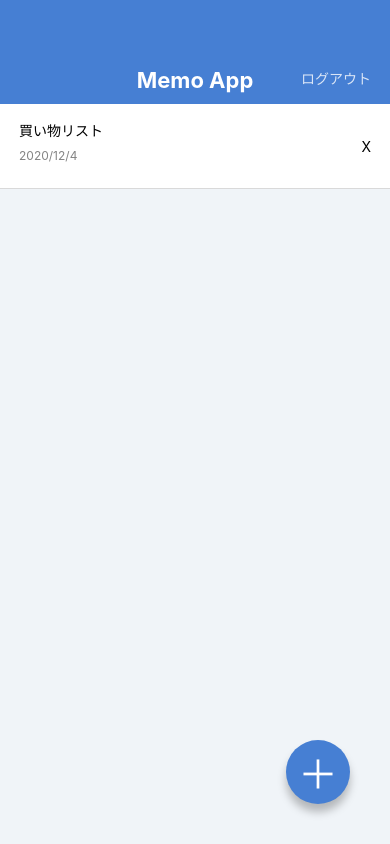
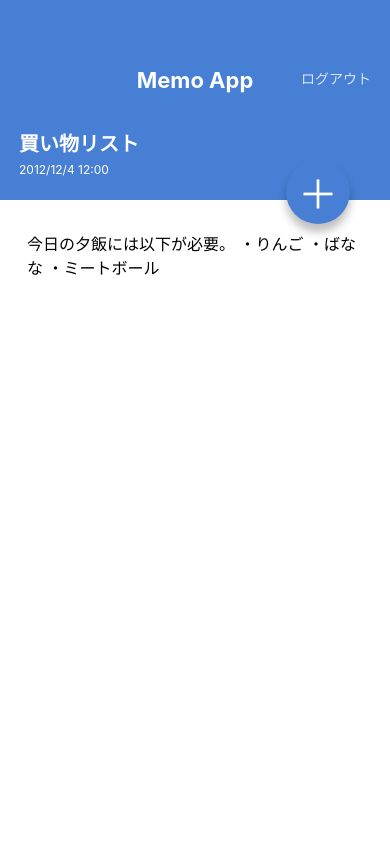
Before and after one commit to RyoroSuzuki/MemoApp, a React Native app: screen / in a window 390 px wide. Built offline with nearby package versions, Linux system fonts and the light colour scheme.

Commit message:
Memoの詳細ページの実装

```diff
--- a/App.jsx
+++ b/App.jsx
@@ -1,23 +1,8 @@
 import React from 'react';
-import { StyleSheet, View } from 'react-native';
-import AppBar from './src/components/AppBar';
-import MemoListItem from './src/components/MemoListItem';
-import CircleButton from './src/components/CircleButton';
+import MemoListScreen from './src/screen/MemoListScreen';
+import MemoDetailScreen from './src/screen/MemoDetailScreen';
 
 // eslint-disable-next-line react/function-component-definition
 export default function App() {
-  return (
-    <View style={styles.container}>
-      <AppBar />
-      <MemoListItem />
-      <CircleButton>＋</CircleButton>
-    </View>
-  );
+  return <MemoDetailScreen />;
 }
-
-const styles = StyleSheet.create({
-  container: {
-    flex: 1,
-    backgroundColor: '#F0F4F8',
-  },
-});
--- a/src/components/CircleButton.jsx
+++ b/src/components/CircleButton.jsx
@@ -1,18 +1,23 @@
-import { string } from 'prop-types';
+import { shape, string } from 'prop-types';
 import React from 'react';
 import { StyleSheet, View, Text } from 'react-native';
 
 export default function CircleButton(props) {
-  const { children } = props;
+  const { style, children } = props;
   return (
-    <View style={styles.circleButton}>
+    <View style={[styles.circleButton, style]}>
       <Text style={styles.circleButtonLabel}>{children}</Text>
     </View>
   );
 }
 
 CircleButton.propTypes = {
+  style: shape(),
   children: string.isRequired,
+};
+
+CircleButton.defaultProps = {
+  style: null,
 };
 
 const styles = StyleSheet.create({
--- /dev/null
+++ b/src/screen/MemoDetailScreen.jsx
@@ -0,0 +1,55 @@
+import React from 'react';
+import { StyleSheet, View, Text, ScrollView } from 'react-native';
+import AppBar from '../components/AppBar';
+import CircleButton from '../components/CircleButton';
+
+export default function MemoDetailScreen() {
+  return (
+    <View style={styles.container}>
+      <AppBar />
+      <View style={styles.memoHeader}>
+        <Text style={styles.memoTitle}>買い物リスト</Text>
+        <Text style={styles.memoDate}>2012/12/4 12:00</Text>
+      </View>
+      <ScrollView style={styles.memoBody}>
+        <Text style={styles.memoText}>
+          今日の夕飯には以下が必要。 ・りんご ・ばなな ・ミートボール
+        </Text>
+      </ScrollView>
+      <CircleButton style={{ top: 160, bottom: 'auto' }}>＋</CircleButton>
+    </View>
+  );
+}
+
+const styles = StyleSheet.create({
+  container: {
+    backgroundColor: '#FFFFFF',
+    flex: 1,
+  },
+  memoHeader: {
+    backgroundColor: '#467FD3',
+    height: 96,
+    justifyContent: 'center',
+    paddingHorizontal: 19,
+    paddingVertical: 24,
+  },
+  memoTitle: {
+    color: '#FFFFFF',
+    fontSize: 20,
+    fontWeight: 'bold',
+    lineHeight: 36,
+  },
+  memoDate: {
+    color: '#FFFFFF',
+    fontSize: 12,
+    lineHeight: 16,
+  },
+  memoBody: {
+    paddingHorizontal: 27,
+    paddingVertical: 32,
+  },
+  memoText: {
+    fontSize: 16,
+    lineHeight: 24,
+  },
+});
--- /dev/null
+++ b/src/screen/MemoListScreen.jsx
@@ -0,0 +1,22 @@
+import React from 'react';
+import { View, StyleSheet } from 'react-native';
+import AppBar from '../components/AppBar';
+import MemoListItem from '../components/MemoListItem';
+import CircleButton from '../components/CircleButton';
+
+export default function MemoListScreen() {
+  return (
+    <View style={styles.container}>
+      <AppBar />
+      <MemoListItem />
+      <CircleButton>＋</CircleButton>
+    </View>
+  );
+}
+
+const styles = StyleSheet.create({
+  container: {
+    flex: 1,
+    backgroundColor: '#F0F4F8',
+  },
+});
```
